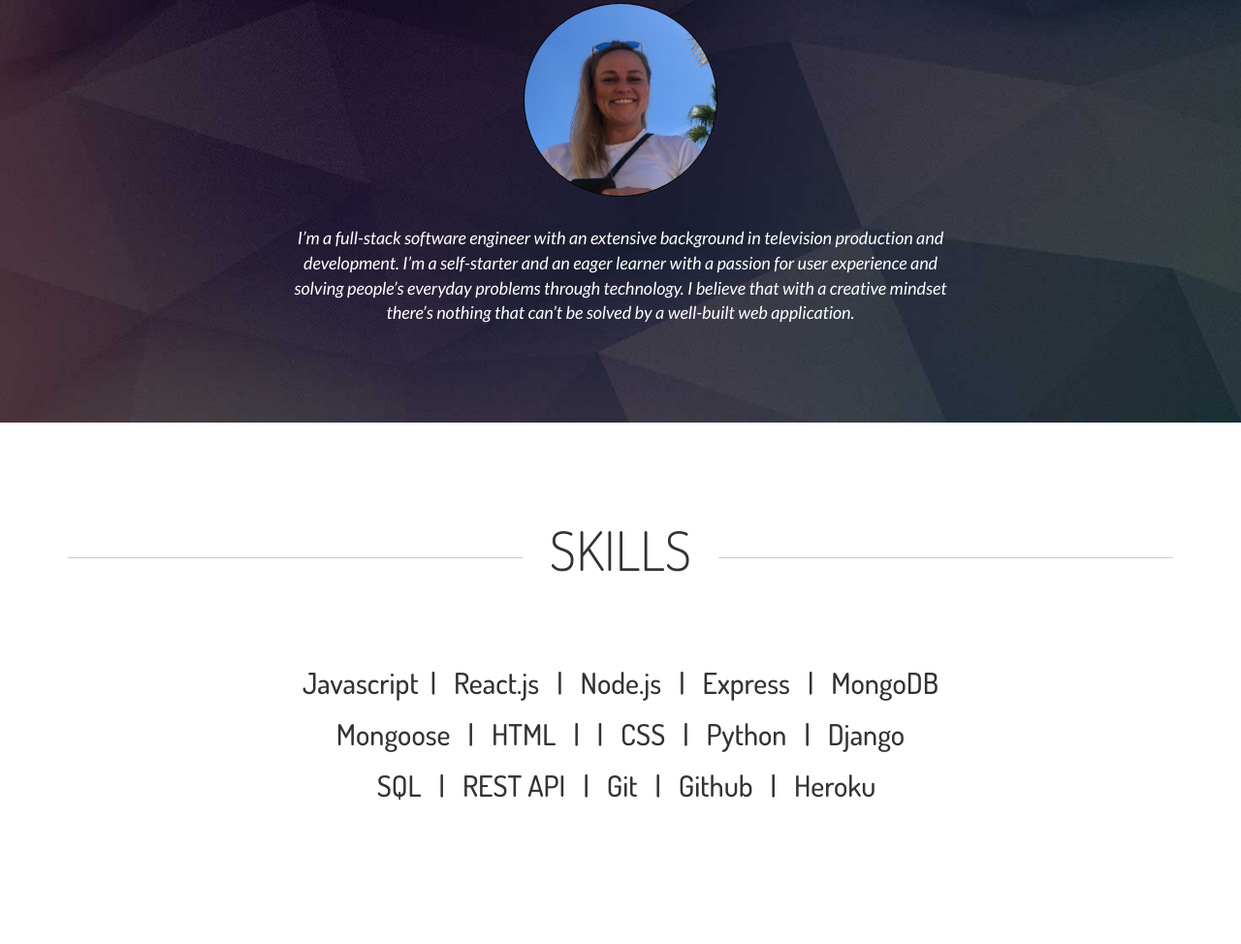
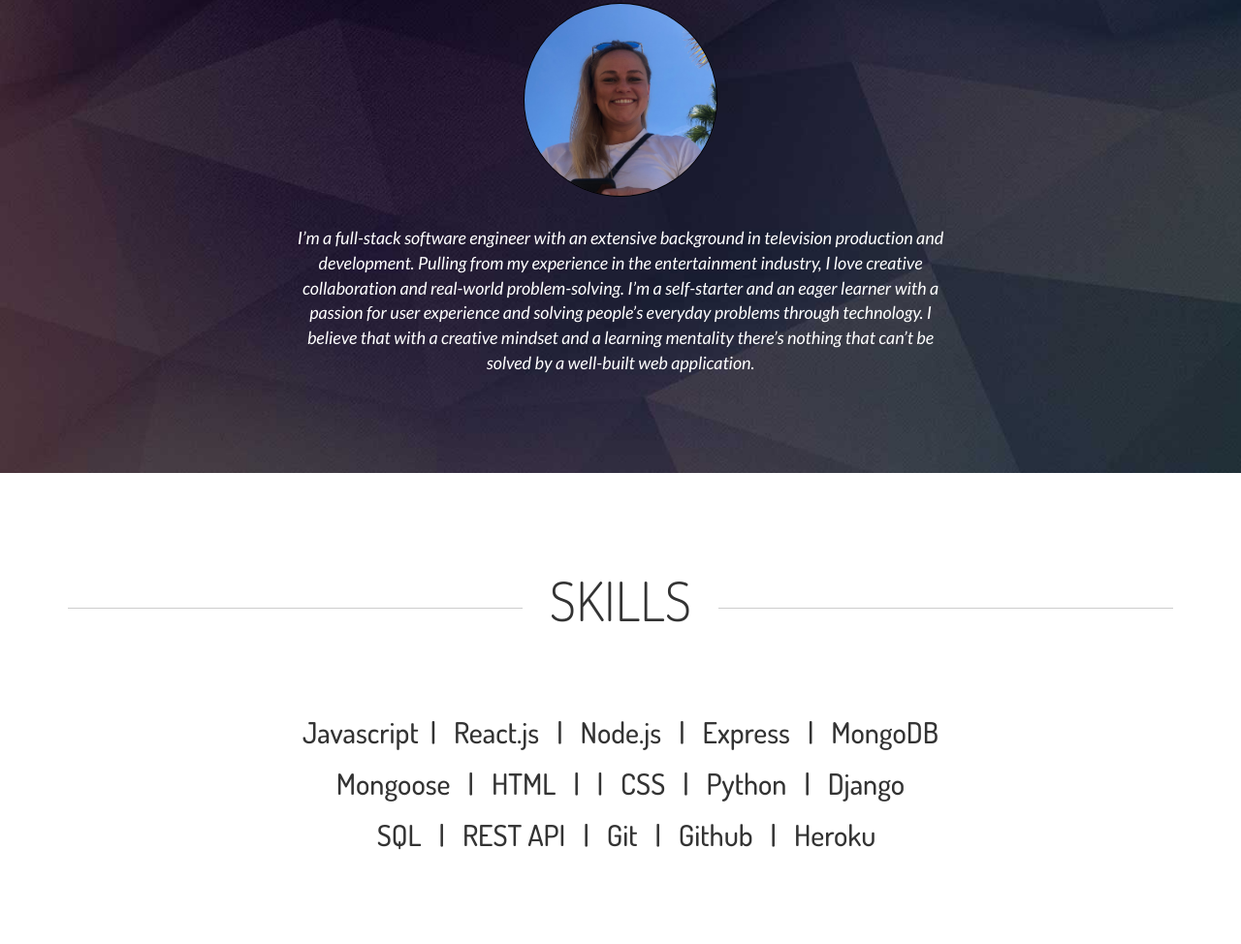
Before and after one commit to btsybm/portfolio-final, a plain HTML site: page index.html in a window 1280 px wide. Shown: the part 1106-2080 px from the top of the page at 97% size. Drawn offline with Linux system fonts and the light colour scheme; some packages are replaced by stand-ins of ours.

Commit message:
updated bio

```diff
--- a/index.html
+++ b/index.html
@@ -85,7 +85,7 @@
                     <div id="testimonial-container" class="col-xs-12">
                         <div class="testimonila-block">
                             <img src="assets/images/betsyphoto.jpg" alt="clients" class="selfshot">
-                            <p>I’m a full-stack software engineer with an extensive background in television production and development. I’m a self-starter and an eager learner with a passion for user experience and solving people’s everyday problems through technology.  I believe that with a creative mindset there’s nothing that can’t be solved by a well-built web application.</p>
+                            <p>I’m a full-stack software engineer with an extensive background in television production and development. Pulling from my experience in the entertainment industry, I love creative collaboration and real-world problem-solving.  I’m a self-starter and an eager learner with a passion for user experience and solving people’s everyday problems through technology.  I believe that with a creative mindset and a learning mentality there’s nothing that can’t be solved by a well-built web application.  </p>
                         </div>
                         <!-- <div class="testimonila-block">
                             <img src="assets/images/testimonial2.jpg" alt="clients" class="selfshot">
```
